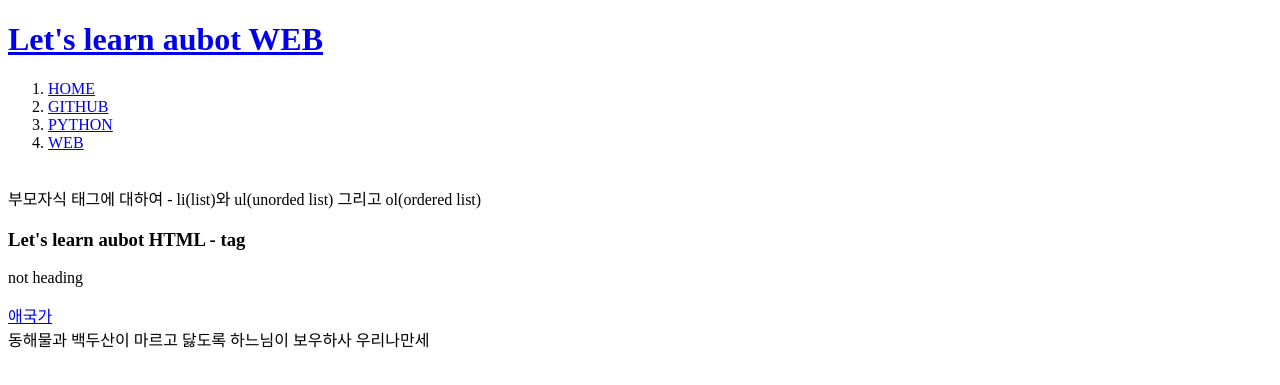
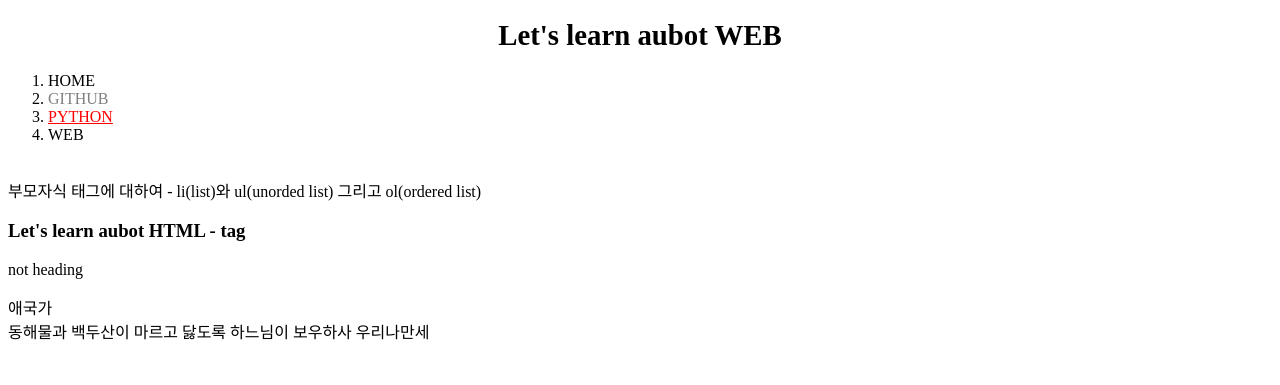
Before and after one commit to DeltaFrog1407/webpractice, a plain HTML site: page HTML/1.html in a window 1280 px wide. Shown: the top 385 px of the page. Drawn offline with Linux system fonts and the light colour scheme.

Commit message:
CSS 연습
CSS 박스와 태그에 대해 연습합니다.

```diff
--- a/HTML/1.html
+++ b/HTML/1.html
@@ -4,14 +4,31 @@
 
     <title>TAG </title>
     <meta charset="utf-8">
+    <style>
+        a{
+            color:black;
+            text-decoration: none;
+        }
+        #active{
+            color:red;
+        }
+        .saw{
+            color:gray;
+        }
+
+        h1{
+            font-size: 180%;
+            text-align: center;
+        }
+    </style>
 </head>
 
 <body>
     <h1><a href="asdf.html">Let's learn  aubot WEB</a></h1>
     <ol>
         <li><a href="asdf.html">HOME</a></li>
-        <li><a href="https://github.com/DeltaFrog1407" target="_blank">GITHUB</a></li>
-        <li><a href="https://github.com/DeltaFrog1407/pythonpractice" target="_blank">PYTHON</a></li>
+        <li><a href="https://github.com/DeltaFrog1407" target="_blank" class="saw">GITHUB</a></li>
+        <li><a href="https://github.com/DeltaFrog1407/pythonpractice" target="_blank" class="saw" id="active" style="text-decoration:underline">PYTHON</a></li>
         <li><a href="https://github.com/DeltaFrog1407/webpractice" target="_blank">WEB</a></li>
     </ol>
     <br> 부모자식 태그에 대하여 - li(list)와 ul(unorded list) 그리고 ol(ordered list)
```
Also changed, not shown: HTML/css.html (added, +31 -0 lines), HTML/tempelet.html (deleted, +0 -13 lines).
